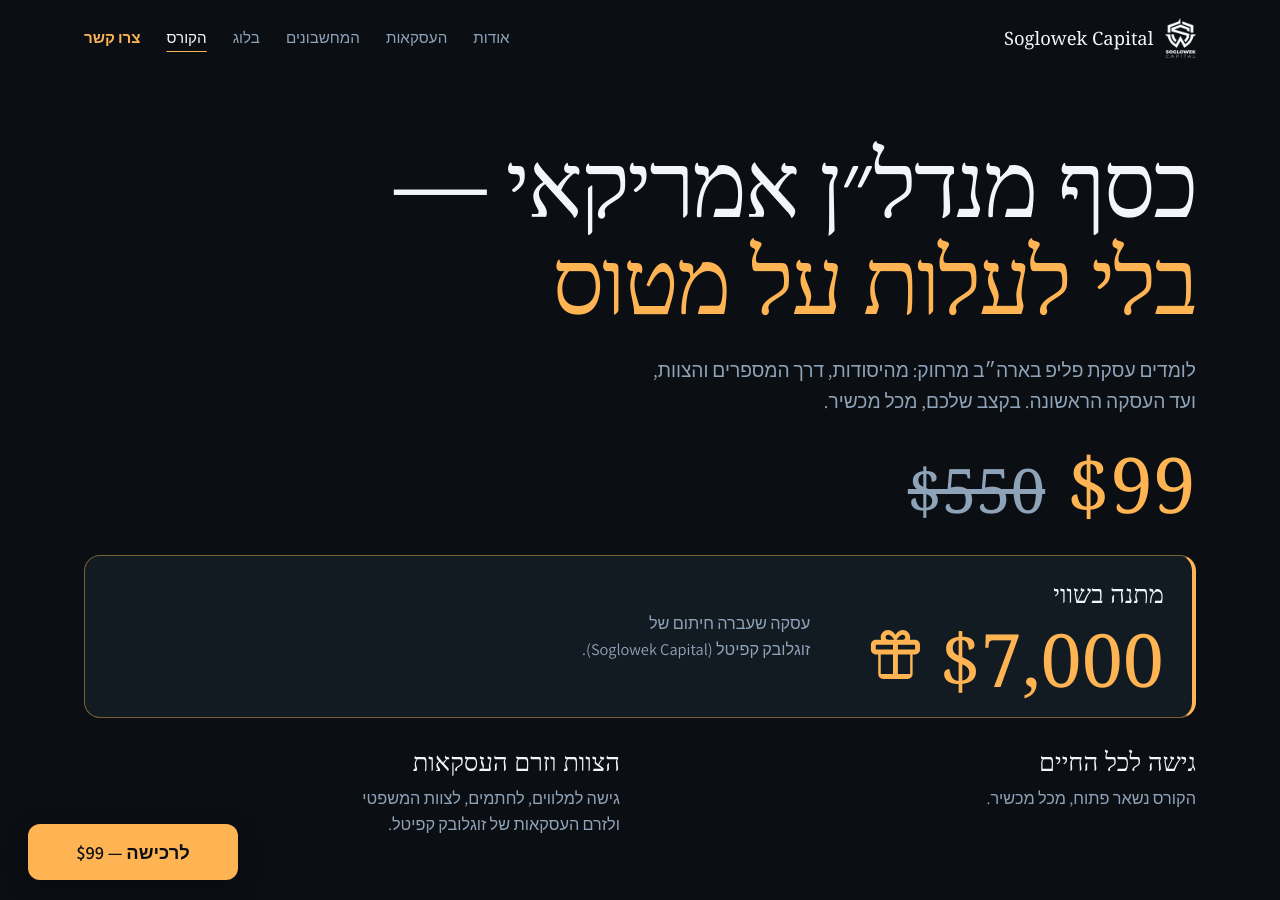
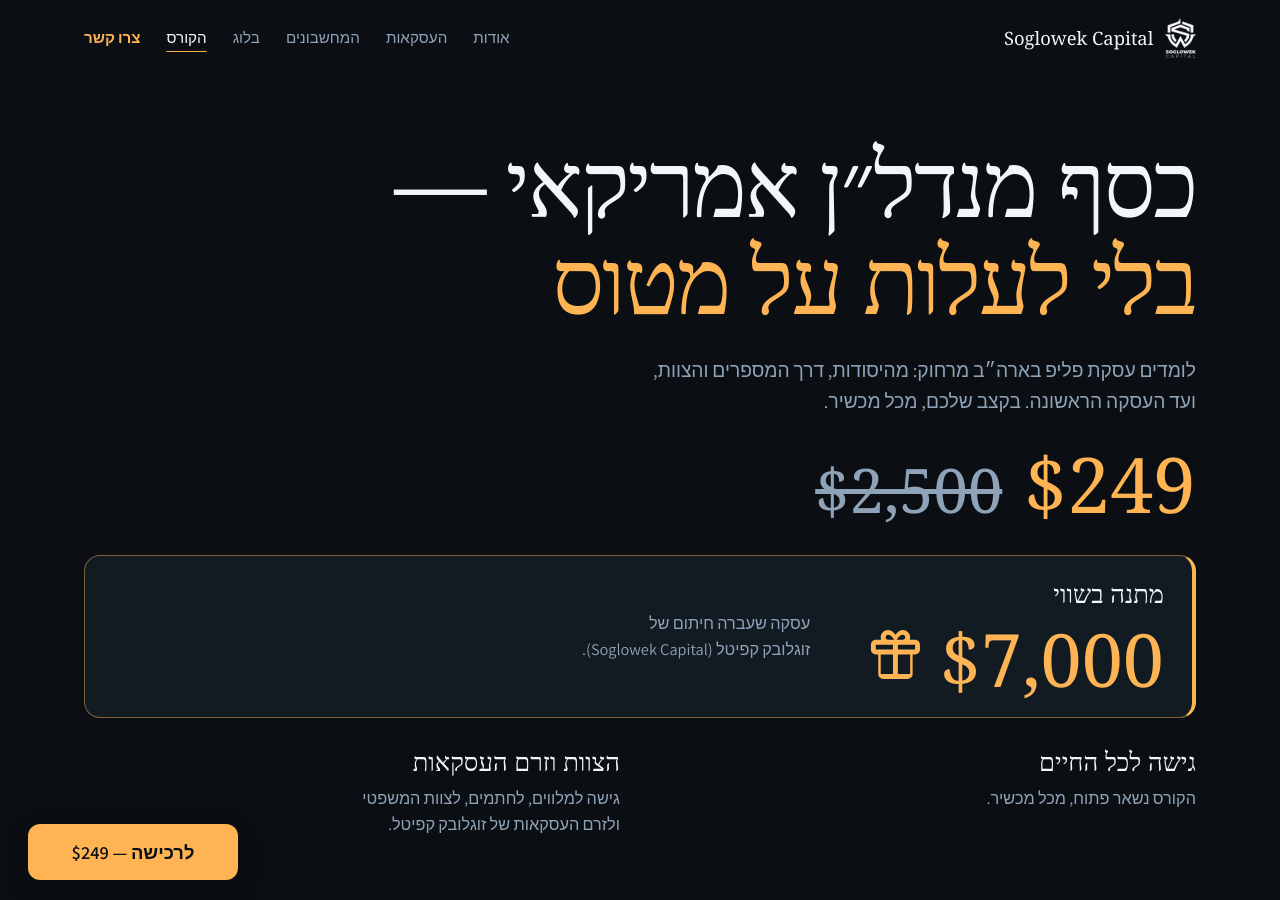
Before and after one commit to urisoglowek-ui/real_estate, a Jekyll site: the page course.html, which Jekyll copies as it is, in a window 1280 px wide and 900 px high. Built offline with Jekyll 4.4.1, drawn with Linux system fonts in a browser that asks for light colours; some web fonts are replaced.

Commit message:
Update the course price to $249 from $2,500.
The sale price, struck-through original, button label, meta text, and structured data all use the new amounts. The $7,000 gift and Stripe link stay the same.

Co-authored-by: urisoglowek-ui <urisoglowek-ui@users.noreply.github.com>

```diff
--- a/course.html
+++ b/course.html
@@ -2,10 +2,10 @@
 <html lang="he" dir="rtl" data-lang-lock="he"><head>
 <meta charset="UTF-8"><meta name="viewport" content="width=device-width, initial-scale=1.0">
 <title>כסף מנדל״ן אמריקאי — בלי לעלות על מטוס</title>
-<meta name="description" content="קורס בעברית על עסקאות פליפ בארה״ב, מרחוק: שמונה שיעורי וידאו, חוברת עבודה, מילון מונחים, מפת מסלול ומחשבונים. $99 במקום $550. מתנה: עסקה בחיתום זוגלובק קפיטל בשווי $7,000, וגישה לכל החיים.">
+<meta name="description" content="קורס בעברית על עסקאות פליפ בארה״ב, מרחוק: שמונה שיעורי וידאו, חוברת עבודה, מילון מונחים, מפת מסלול ומחשבונים. $249 במקום $2,500. מתנה: עסקה בחיתום זוגלובק קפיטל בשווי $7,000, וגישה לכל החיים.">
 <link rel="canonical" href="https://soglowekcapital.com/course.html">
 <meta property="og:type" content="website"><meta property="og:site_name" content="Soglowek Capital">
-<meta property="og:title" content="כסף מנדל״ן אמריקאי — בלי לעלות על מטוס"><meta property="og:description" content="שמונה שיעורי וידאו על עסקאות פליפ בארה״ב, מהיסודות ועד העסקה הראשונה. $99 במקום $550.">
+<meta property="og:title" content="כסף מנדל״ן אמריקאי — בלי לעלות על מטוס"><meta property="og:description" content="שמונה שיעורי וידאו על עסקאות פליפ בארה״ב, מהיסודות ועד העסקה הראשונה. $249 במקום $2,500.">
 <meta property="og:url" content="https://soglowekcapital.com/course.html"><meta property="og:image" content="https://soglowekcapital.com/logo.png">
 <meta name="twitter:card" content="summary">
 <meta name="theme-color" content="#0B0F14">
@@ -13,7 +13,7 @@
 <link rel="preconnect" href="https://fonts.googleapis.com"><link rel="preconnect" href="https://fonts.gstatic.com" crossorigin>
 <link href="https://fonts.googleapis.com/css2?family=Frank+Ruhl+Libre:wght@300;400;500&family=Assistant:wght@300;400;600&display=swap" rel="stylesheet">
 <link rel="stylesheet" href="/site.css?v=c7a1c0e7">
-<script type="application/ld+json">{"@context":"https://schema.org","@type":"Course","name":"כסף מנדל״ן אמריקאי — בלי לעלות על מטוס","description":"קורס בעברית על עסקאות פליפ בארה״ב, מרחוק: שמונה שיעורי וידאו, חוברת עבודה, מילון מונחים ומחשבונים.","inLanguage":"he","provider":{"@type":"Organization","name":"Soglowek Capital","url":"https://soglowekcapital.com/"},"offers":{"@type":"Offer","price":"99","priceCurrency":"USD","availability":"https://schema.org/InStock","seller":{"@type":"Organization","name":"Go Beyond Media LLC"}}}</script>
+<script type="application/ld+json">{"@context":"https://schema.org","@type":"Course","name":"כסף מנדל״ן אמריקאי — בלי לעלות על מטוס","description":"קורס בעברית על עסקאות פליפ בארה״ב, מרחוק: שמונה שיעורי וידאו, חוברת עבודה, מילון מונחים ומחשבונים.","inLanguage":"he","provider":{"@type":"Organization","name":"Soglowek Capital","url":"https://soglowekcapital.com/"},"offers":{"@type":"Offer","price":"249","priceCurrency":"USD","availability":"https://schema.org/InStock","seller":{"@type":"Organization","name":"Go Beyond Media LLC"}}}</script>
 </head><body class="course-page">
 <nav class="nav" id="nav"><div class="wrap">
   <a class="brand" href="/" aria-label="Soglowek Capital"><img src="/logo.png" alt=""><span>Soglowek Capital</span></a>
@@ -33,8 +33,8 @@
   <h1 class="rise d1"><span class="kicker">כסף מנדל״ן אמריקאי —</span><span>בלי לעלות על מטוס</span></h1>
   <p class="thesis rise d2">לומדים עסקת פליפ בארה״ב מרחוק: מהיסודות, דרך המספרים והצוות, ועד העסקה הראשונה. בקצב שלכם, מכל מכשיר.</p>
   <p class="price rise d3">
-    <span class="now num"><span class="sr">מחיר מבצע </span>$99</span>
-    <s class="was num"><span class="sr">מחיר מלא </span>$550</s>
+    <span class="now num"><span class="sr">מחיר מבצע </span>$249</span>
+    <s class="was num"><span class="sr">מחיר מלא </span>$2,500</s>
   </p>
   <ul class="perks rise d3">
     <li class="gift"><div class="gift-main"><b>מתנה בשווי</b><p class="gift-amt"><span class="num"><span class="sr">שווי המתנה </span>$7,000</span><svg class="gift-icon" viewBox="0 0 24 24" aria-hidden="true" focusable="false"><path fill="currentColor" d="M20 6h-2.18c.11-.31.18-.65.18-1 0-1.66-1.34-3-3-3-1.05 0-1.96.54-2.5 1.35l-.5.67-.5-.68C10.96 2.54 10.05 2 9 2 7.34 2 6 3.34 6 5c0 .35.07.69.18 1H4c-1.1 0-2 .9-2 2v2c0 1.1.9 2 2 2h1v8c0 1.1.9 2 2 2h10c1.1 0 2-.9 2-2v-8h1c1.1 0 2-.9 2-2V8c0-1.1-.9-2-2-2zM15 4c.55 0 1 .45 1 1s-.45 1-1 1h-2.5l.5-.67C13.54 4.54 14.24 4 15 4zM9 4c.76 0 1.46.54 2 1.33L11.5 6H9c-.55 0-1-.45-1-1s.45-1 1-1zM4 8h7v2H4V8zm2 12v-8h5v8H6zm7 0v-8h5v8h-5zm7-10h-7V8h7v2z"/></svg></p></div><span class="gift-copy">עסקה שעברה חיתום של <span class="firm">זוגלובק קפיטל (Soglowek Capital)</span>.</span></li>
@@ -110,8 +110,8 @@
   <h2 class="h2">העסקה הראשונה מתחילה בלדעת את המספרים</h2>
   <p class="lede">שמונה שיעורים, חוברת, מילון, מפה, מחשבונים וניתוח של עסקה אמיתית. מתנה: עסקה שעברה חיתום של זוגלובק קפיטל בשווי <span class="num">$7,000</span>. גישה לכל החיים, וגישה למלווים, לחתמים, לצוות המשפטי ולזרם העסקאות.</p>
   <p class="price">
-    <span class="now num"><span class="sr">מחיר מבצע </span>$99</span>
-    <s class="was num"><span class="sr">מחיר מלא </span>$550</s>
+    <span class="now num"><span class="sr">מחיר מבצע </span>$249</span>
+    <s class="was num"><span class="sr">מחיר מלא </span>$2,500</s>
   </p>
   <p class="note">המכירה באמצעות Go Beyond Media LLC.</p>
   <p><a class="mail" href="mailto:uri@soglowekcapital.com">uri@soglowekcapital.com</a></p>
@@ -136,7 +136,7 @@
 </div></footer>
 
 <div class="buybar">
-  <a class="buy" data-buy href="https://buy.stripe.com/28EdRa5SK3EL6IE8tBfEk00">לרכישה — $99</a>
+  <a class="buy" data-buy href="https://buy.stripe.com/28EdRa5SK3EL6IE8tBfEk00">לרכישה — $249</a>
 </div>
 
 <script>
```
